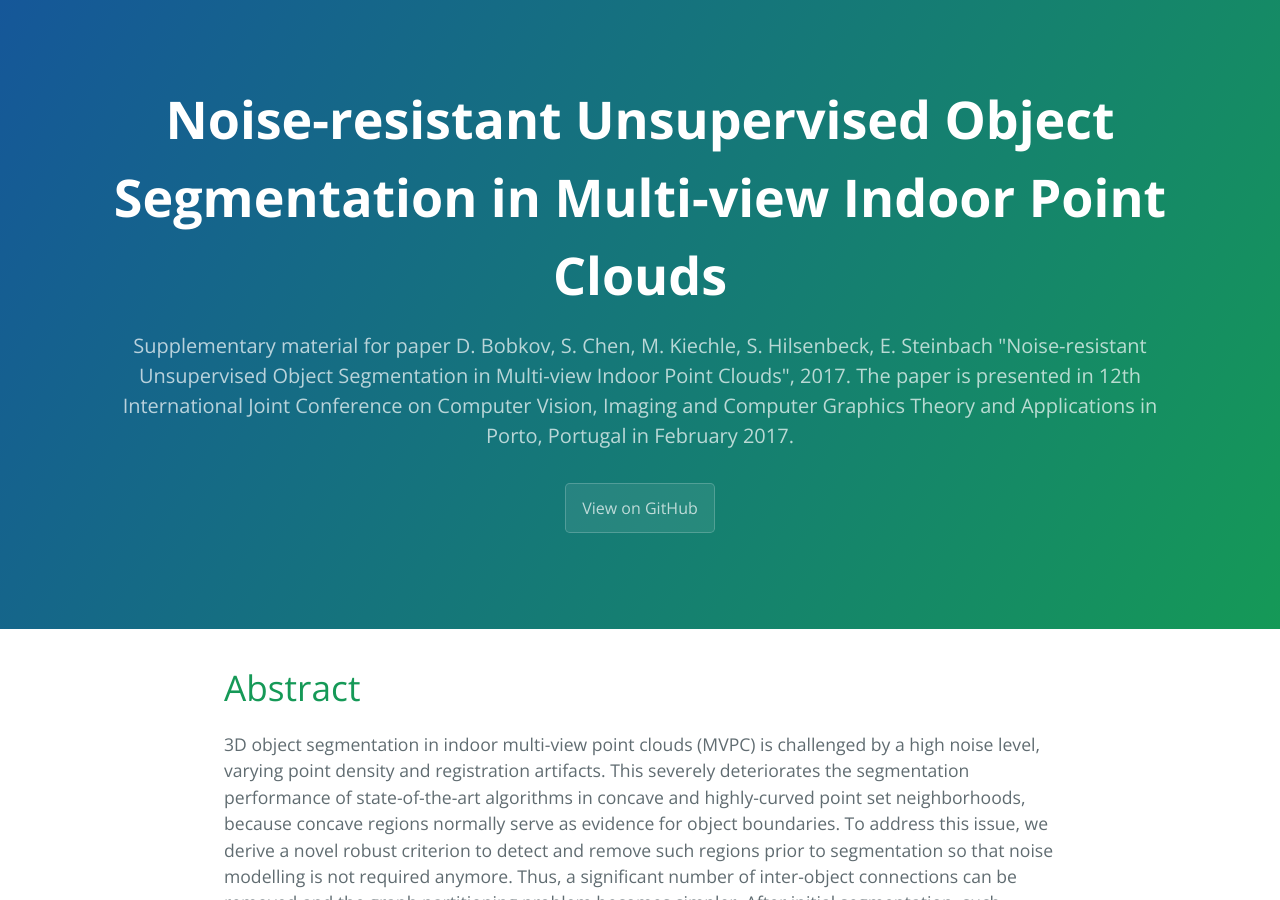
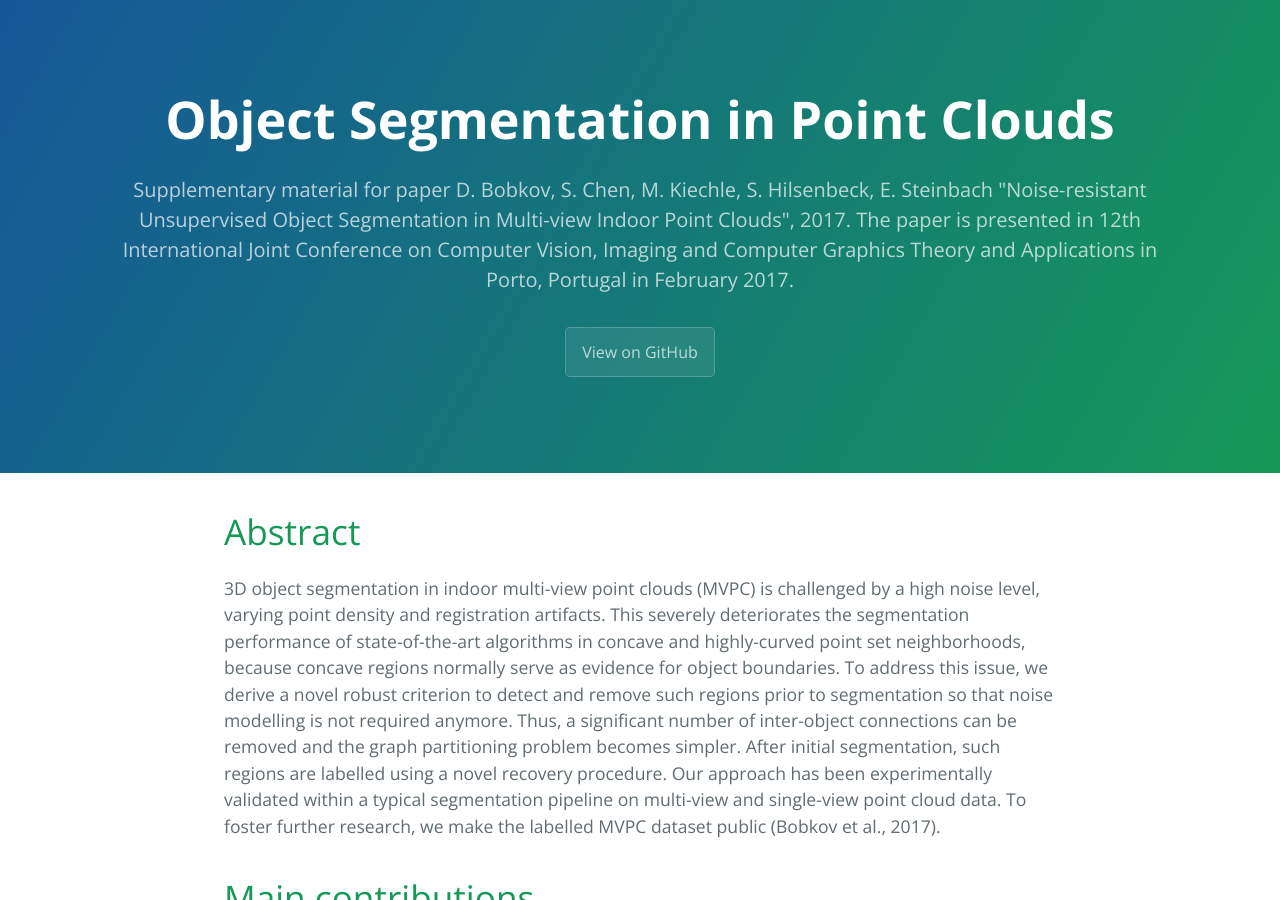
Before and after one commit to DBobkov/segmentation, a Jekyll site: the page built from index.md, in a window 1280 px wide and 900 px high. Built offline with Jekyll 4.4.1, drawn with Linux system fonts in a browser that asks for light colours; our own code applies the rules of GitHub Pages for plain Markdown files.

Commit message:
Updated title

```diff
--- a/_config.yml
+++ b/_config.yml
@@ -1,4 +1,4 @@
-title: Noise-resistant Unsupervised Object Segmentation in Multi-view Indoor Point Clouds
+title: Object Segmentation in Point Clouds
 description: Supplementary material for paper D. Bobkov, S. Chen, M. Kiechle, S. Hilsenbeck, E. Steinbach "Noise-resistant Unsupervised Object Segmentation in Multi-view Indoor Point Clouds", 2017. The paper is presented in 12th International Joint Conference on Computer Vision, Imaging and Computer Graphics Theory and Applications in Porto, Portugal in February 2017.
 show_downloads: false
 google_analytics:
```
